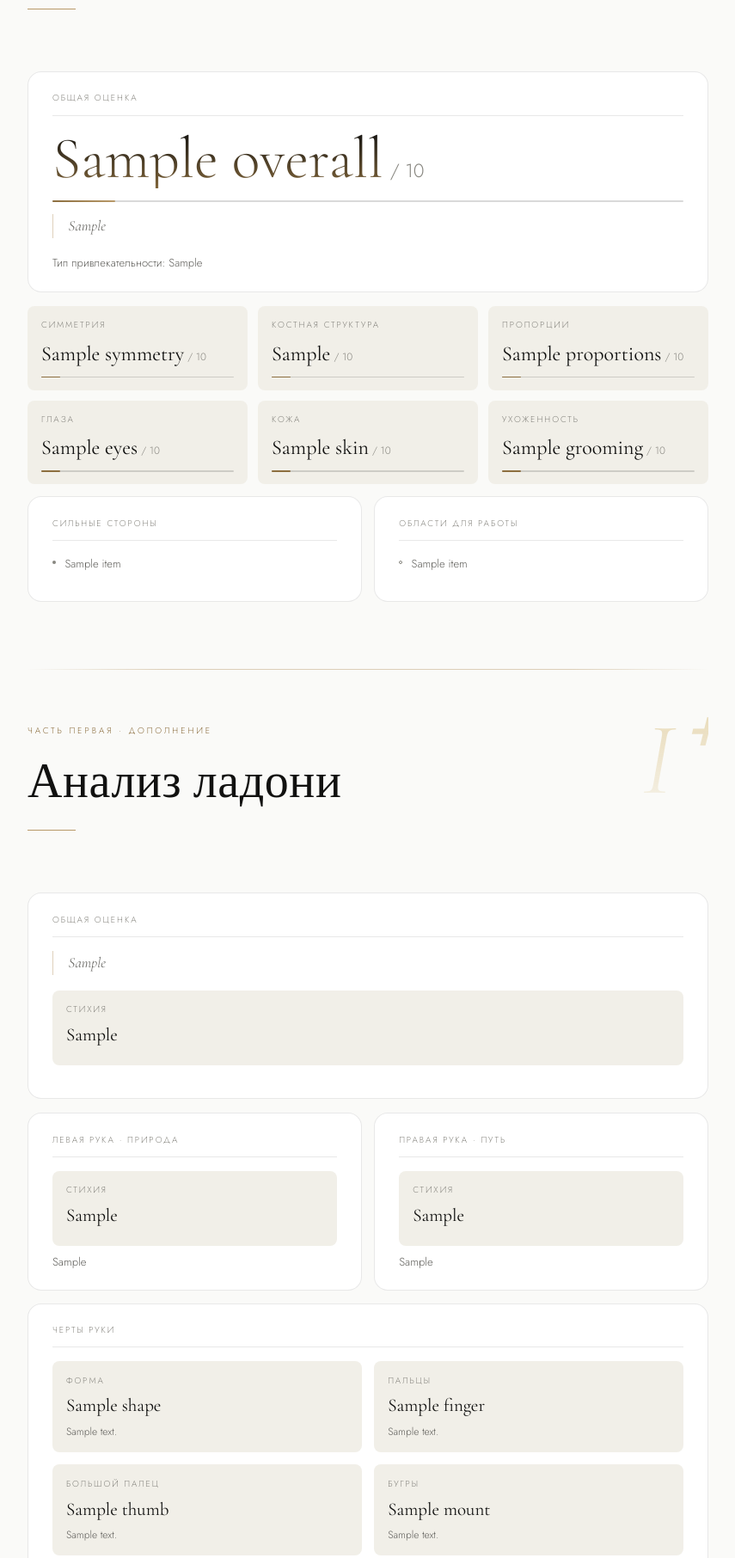
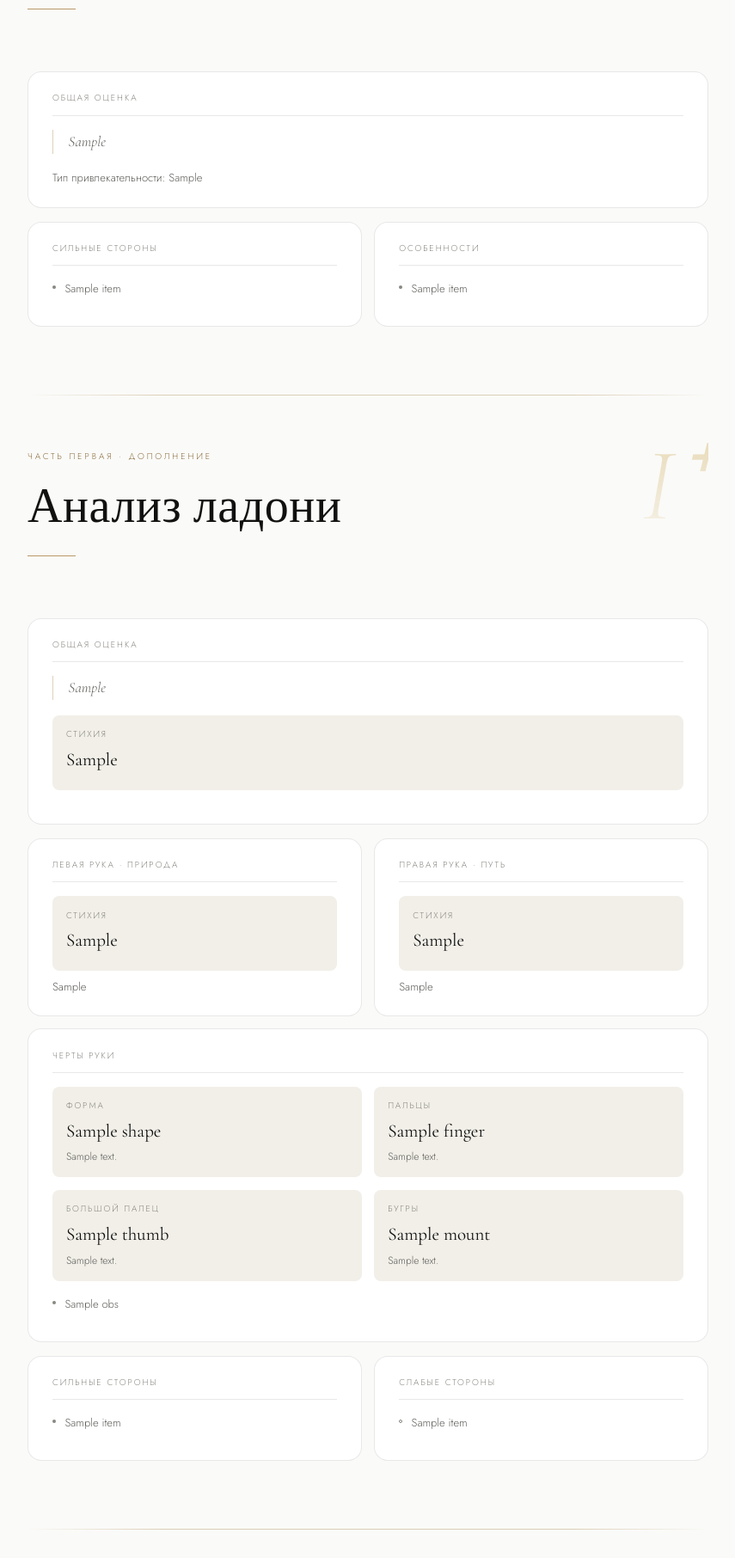
Before and after one commit to ZipZipa/oko, a Python web app: template src/templates/self_report.html.jinja in a window 1280 px wide. Shown: the part 995-2807 px from the top of the page at 86% size, without its empty margins (212-1067 px from the left). Run offline with Jinja, Linux system fonts and the light colour scheme; the template is opened without the code that fills it: most values are stand-ins (such as "Sample title", 1, 10 or a date in 2020); grey boxes marked "Sample" are stand-in pictures.

Commit message:
изменил промпт

```diff
--- a/src/templates/self_report.html.jinja
+++ b/src/templates/self_report.html.jinja
@@ -290,8 +290,7 @@ body.no-grain::before { display: none !important; }
 {%- set locked_cfg = {
   'beauty':          {'min_plan': 'demo', 'title': 'Анализ внешности',              'pkg': ''},
   'beauty_verdict':  {'min_plan': 'demo', 'title': 'Оценка и тип привлекательности','pkg': ''},
-  'beauty_scores':   {'min_plan': 'demo', 'title': 'Детальные метрики',             'pkg': ''},
-  'beauty_sides':    {'min_plan': 'demo', 'title': 'Сильные и слабые стороны',      'pkg': ''},
+  'beauty_sides':    {'min_plan': 'demo', 'title': 'Сильные стороны и особенности', 'pkg': ''},
 
   'hand':            {'min_plan': 'full', 'title': 'Анализ ладони',                 'pkg': ''},
   'hand_overview':   {'min_plan': 'full', 'title': 'Общая оценка',                  'pkg': ''},
@@ -408,25 +407,8 @@ body.no-grain::before { display: none !important; }
 {%- call locked_card(_cbv.min_plan, _cbv.title, _cbv.pkg) %}
   <div class="card">
     <div class="card-lbl">Общая оценка</div>
-    <div style="display:flex;align-items:baseline;gap:8px;margin-bottom:0.5rem;">
-      <span class="score-big">{{ data.scores.overall }}</span>
-      <span class="score-d">/ 10</span>
-    </div>
-    <div class="sbar"><div class="sfill" style="width:{{ (data.scores.overall * 10) | round | int }}%;"></div></div>
     <p class="q">{{ blocks.beauty.verdict_quote }}</p>
     <div class="bt">Тип привлекательности: {{ blocks.beauty.attractiveness_type }}</div>
-  </div>
-{%- endcall %}
-
-{%- set _cbs = locked_cfg['beauty_scores'] -%}
-{%- call locked_card(_cbs.min_plan, _cbs.title, _cbs.pkg) %}
-  <div class="g3">
-    <div class="met"><div class="met-name">Симметрия</div><div class="met-row"><span class="met-s">{{ data.scores.symmetry }}</span><span class="met-max">/ 10</span></div><div class="mbar"><div class="mfill" style="width:{{ (data.scores.symmetry * 10) | round | int }}%;"></div></div></div>
-    <div class="met"><div class="met-name">Костная структура</div><div class="met-row"><span class="met-s">{{ data.scores.bone_structure }}</span><span class="met-max">/ 10</span></div><div class="mbar"><div class="mfill" style="width:{{ (data.scores.bone_structure * 10) | round | int }}%;"></div></div></div>
-    <div class="met"><div class="met-name">Пропорции</div><div class="met-row"><span class="met-s">{{ data.scores.proportions }}</span><span class="met-max">/ 10</span></div><div class="mbar"><div class="mfill" style="width:{{ (data.scores.proportions * 10) | round | int }}%;"></div></div></div>
-    <div class="met"><div class="met-name">Глаза</div><div class="met-row"><span class="met-s">{{ data.scores.eyes }}</span><span class="met-max">/ 10</span></div><div class="mbar"><div class="mfill" style="width:{{ (data.scores.eyes * 10) | round | int }}%;"></div></div></div>
-    <div class="met"><div class="met-name">Кожа</div><div class="met-row"><span class="met-s">{{ data.scores.skin }}</span><span class="met-max">/ 10</span></div><div class="mbar"><div class="mfill" style="width:{{ (data.scores.skin * 10) | round | int }}%;"></div></div></div>
-    <div class="met"><div class="met-name">Ухоженность</div><div class="met-row"><span class="met-s">{{ data.scores.grooming }}</span><span class="met-max">/ 10</span></div><div class="mbar"><div class="mfill" style="width:{{ (data.scores.grooming * 10) | round | int }}%;"></div></div></div>
   </div>
 {%- endcall %}
 
@@ -442,10 +424,10 @@ body.no-grain::before { display: none !important; }
       </div>
     </div>
     <div class="card" style="margin-bottom:0;">
-      <div class="card-lbl">Области для работы</div>
+      <div class="card-lbl">Особенности</div>
       <div class="bt">
         {% for item in blocks.beauty.weaknesses %}
-        <div class="ri"><div class="dh"></div><span>{{ item }}</span></div>
+        <div class="ri"><div class="d"></div><span>{{ item }}</span></div>
         {% endfor %}
       </div>
     </div>
@@ -538,8 +520,8 @@ body.no-grain::before { display: none !important; }
 {%- if blocks.grooming_and_style and (plan == 'demo' or _cur_level >= _plan_levels[_cg.min_plan]) %}
 <!-- ═══ ЧАСТЬ I.7: УХОЖЕННОСТЬ И СТИЛЬ ═══ -->
 <div class="chapter-divider chap-wrap">
-  <div class="chap-eyebrow">Часть первая · стиль</div>
-  <div class="chap-title-big">Ухоженность и стиль</div>
+  <div class="chap-eyebrow">Часть первая · состояние</div>
+  <div class="chap-title-big">Состояние и энергия</div>
   <div class="chap-num">Iˢ</div>
 </div>
 
@@ -565,10 +547,10 @@ body.no-grain::before { display: none !important; }
       </div>
     </div>
     <div class="card" style="margin-bottom:0;">
-      <div class="card-lbl">Что улучшить</div>
+      <div class="card-lbl">Что восстановить</div>
       <div class="bt">
         {% for item in blocks.grooming_and_style.improvements %}
-        <div class="ri"><div class="dh"></div><span>{{ item }}</span></div>
+        <div class="ri"><div class="d"></div><span>{{ item }}</span></div>
         {% endfor %}
       </div>
     </div>
@@ -578,7 +560,7 @@ body.no-grain::before { display: none !important; }
 {%- set _cga = locked_cfg['grooming_archetype'] -%}
 {%- call locked_card(_cga.min_plan, _cga.title, _cga.pkg) %}
   <div class="card">
-    <div class="card-lbl">Архетип стиля</div>
+    <div class="card-lbl">Энергетический образ</div>
     <div class="mv" style="font-size:18px;">{{ blocks.grooming_and_style.style_archetype }}</div>
     <div class="tags" style="margin-top:0.5rem;">
       {% for tag in blocks.grooming_and_style.style_tags %}<span class="tag">{{ tag }}</span>{% endfor %}
```
Also changed, not shown: examples/self/reference_blocks.json (+10 -10 lines), src/reports/self_report.py (+17 -3 lines).
